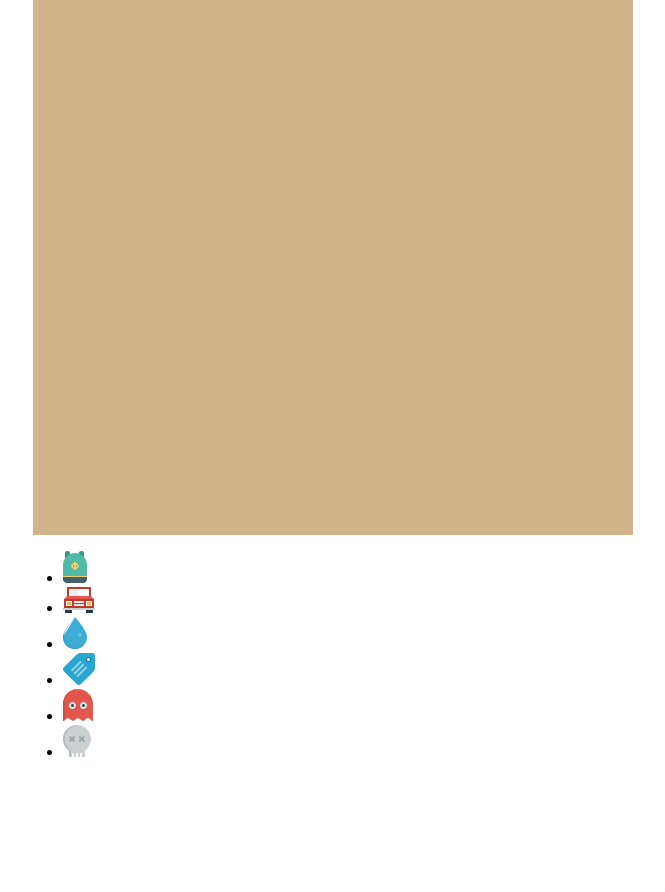
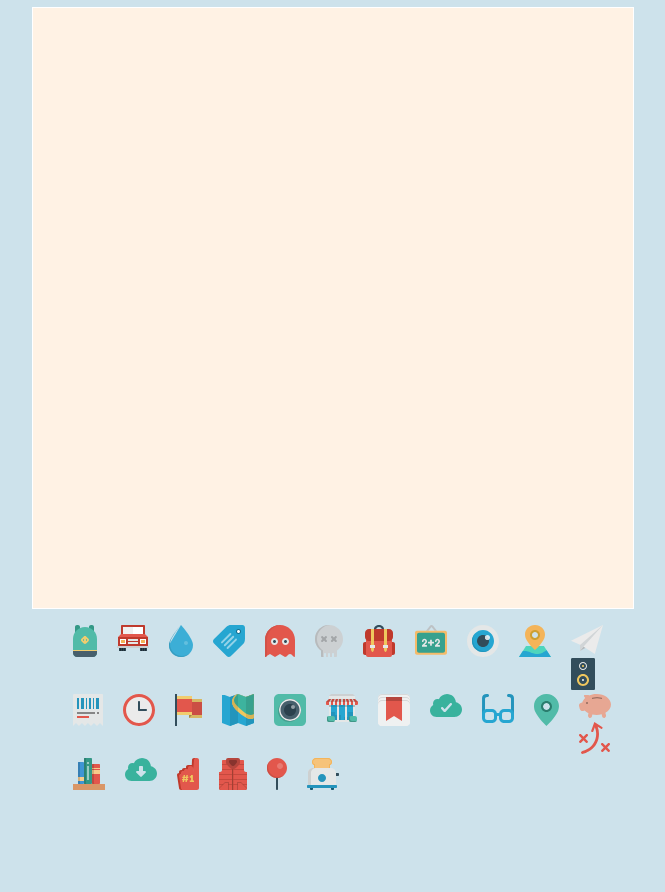
Before and after one commit to gilr00y/angulab, a website: page app/index.html in a window 1280 px wide. Shown: the part 73-965 px from the top of the page, without its empty margins (307-972 px from the left). Before the commit the page ends 850 px from the top, so only its background shows below. Drawn offline with nearby package versions, Linux system fonts and the light colour scheme; some packages are replaced by stand-ins of ours; files that its build step writes are made by us from their sources.

Commit message:
Tiny bit of styling

```diff
--- a/app/index.html
+++ b/app/index.html
@@ -24,6 +24,8 @@
     <![endif]-->
 
     <!-- Add your site or application content here -->
+    <div class="header">
+      <h1>Generic Design Lab Ltd.</h1>
     <div class="container" ng-view=""></div>
 
     <!-- Google Analytics: change UA-XXXXX-X to be your site's ID -->
--- a/app/scripts/controllers/main.js
+++ b/app/scripts/controllers/main.js
@@ -5,7 +5,31 @@ var images = [
   {src:'images/SVG/drop.svg'},
   {src:'images/SVG/label.svg'},
   {src:'images/SVG/packman.svg'},
-  {src:'images/SVG/skull.svg'}
+  {src:'images/SVG/skull.svg'},
+  {src: 'images/SVG/backpack.svg'},
+  {src: 'images/SVG/chalkboard.svg'},
+  {src: 'images/SVG/eye.svg'},
+  {src: 'images/SVG/map.svg'},
+  {src: 'images/SVG/paper plane.svg'},
+  {src: 'images/SVG/speakers.svg'},
+  {src: 'images/SVG/bill.svg'},
+  {src: 'images/SVG/clock.svg'},
+  {src: 'images/SVG/flag.svg'},
+  {src: 'images/SVG/map2.svg'},
+  {src: 'images/SVG/photo 2.svg'},
+  {src: 'images/SVG/store.svg'},
+  {src: 'images/SVG/bookmark.svg'},
+  {src: 'images/SVG/cloud check.svg'},
+  {src: 'images/SVG/glasses.svg'},
+  {src: 'images/SVG/marker.svg'},
+  {src: 'images/SVG/piggy.svg'},
+  {src: 'images/SVG/tactic.svg'},
+  {src: 'images/SVG/bookshelf.svg'},
+  {src: 'images/SVG/cloud down.svg'},
+  {src: 'images/SVG/glove.svg'},
+  {src: 'images/SVG/mcfly.svg'},
+  {src: 'images/SVG/pin.svg'},
+  {src: 'images/SVG/toaster.svg'}
 ];
 
 angular.module('angulabApp')
--- a/app/scripts/directives/main.js
+++ b/app/scripts/directives/main.js
@@ -5,9 +5,9 @@ angular.module('angulabApp')
     return {
       restrict: 'A',
       link: function(arg1, arg2, arg3) {
-        console.log("1: " + arg1);
-        console.log("2: " + arg2);
-        console.log("3: " + arg3);
+        console.log('1: ' + arg1);
+        console.log('2: ' + arg2);
+        console.log('3: ' + arg3);
       }
     };
   });
--- a/app/styles/main.scss
+++ b/app/styles/main.scss
@@ -1,7 +1,28 @@
+html {
+  background: #cde2eb;
+  font-family: helvetica;
+  color: #515b5f;
+}
+
+.header {
+  text-align: center;
+}
+
 .lab-container {
   width: 620px;
   margin-left: auto;
-  margin-right:auto;
+  margin-right: auto;
+  padding-bottom: 300px;
+}
+
+.svg-list {
+  list-style-type: none;
+
+  li {
+    float:left;
+    margin-right:10px;
+    margin-left: 10px;
+  }
 }
 
 #drawing {
@@ -9,5 +30,6 @@
   width: 600px;
   margin-left:auto;
   margin-right:auto;
-  background: tan;
+  background: #fff2e4;
+  border: 1px solid white;
 }
```
